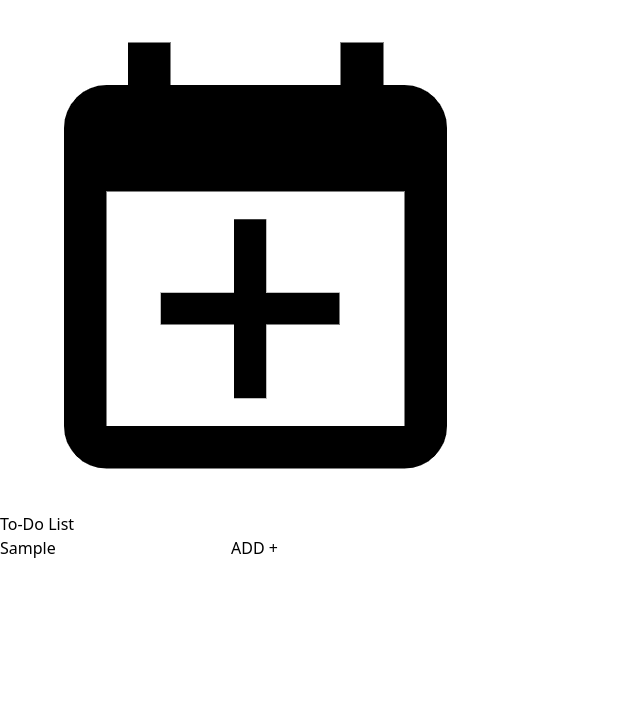
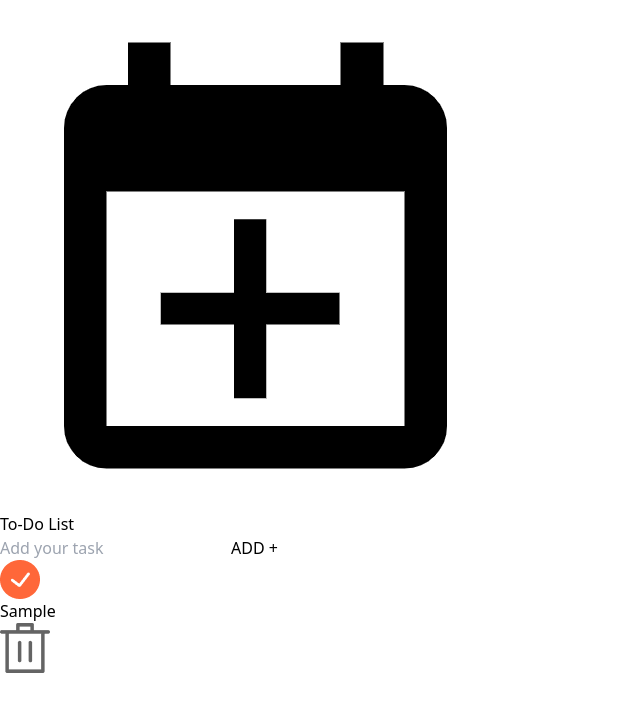
Before and after one commit to riyadhbd2/to-do-list, a React (Vite) app: page / in a window 1280 px wide. Both pictures are taken after typing "Sample" into the empty fields and a click on the button "ADD +". Shown: the top 712 px of the page, without its empty margins (0-640 px from the left). Built offline with nearby package versions, Linux system fonts and the light colour scheme.

Commit message:
todo list add done

```diff
--- a/src/components/Todo.jsx
+++ b/src/components/Todo.jsx
@@ -1,7 +1,29 @@
-import React from 'react'
+import React, { useRef, useState } from 'react';
 import todo_icon from '../assets/todo_icon.png';
+import TodoItems from './TodoItems';
 
 const Todo = () => {
+
+    const [todoList, setTodoList] =useState([]);
+
+    const inputRef = useRef();
+
+    const add =()=>{
+        const inputText = inputRef.current.value.trim();
+
+        if (inputText === "") {
+            return null;
+        }
+
+        const newTodo = {
+            id: Date.now(),
+            text: inputText,
+            isComplete: false
+        }
+        setTodoList((prev)=>[...prev, newTodo]);
+        inputRef.current.value = "";
+    }
+
   return (
     <div className='bg-white place-self-center w-11/12 max-w-md flex flex-col p-7 min-h-[550px] rounded-xl'>
 
@@ -14,9 +36,22 @@ const Todo = () => {
 
     {/*  input box */}
     <div className='flex items-center my-7 bg-gray-200 rounded-full'>
-        <input className='bg-transparent border-0 outline-none flex-1 h-14 pl-6 pr-2 placeholder:text-slate-600' type="text" placeholder='Add your task' />
-        <button className='border-none rounded-full bg-orange-600 w-32 h-14 text-white text-lg font-medium cursor-pointer'>ADD +</button>
+        <input ref={inputRef} className='bg-transparent border-0 outline-none flex-1 h-14 pl-6 pr-2 placeholder:text-slate-600' type="text" placeholder='Add your task' />
+        <button onClick={add} className='border-none rounded-full bg-orange-600 w-32 h-14 text-white text-lg font-medium cursor-pointer'>ADD +</button>
     </div>
+
+
+    {/* Todo list */}
+
+    <div>
+        {
+            todoList.map((item, index)=>{
+                return <TodoItems key={index} text={item.text}></TodoItems>
+            })
+        }
+
+    </div>
+
     </div>
   )
 }
--- /dev/null
+++ b/src/components/TodoItems.jsx
@@ -0,0 +1,19 @@
+import React from 'react'
+import tick from '../assets/tick.png'
+import not_tick from '../assets/not_tick.png'
+import delete_icon from '../assets/delete.png'
+
+const TodoItems = ({text}) => {
+  return (
+    <div className='flex items-center my-3 gap-2'>
+        <div className='flex flex-1 items-center cursor-pointer'>
+            <img className='1-7' src={tick} alt="" />
+            <p className='text-slate-700 ml-4 text-[17px]'>{text}</p>
+        </div>
+
+        <img className='w-3.5 cursor-pointer' src={delete_icon} alt="" />
+    </div>
+  )
+}
+
+export default TodoItems
```
